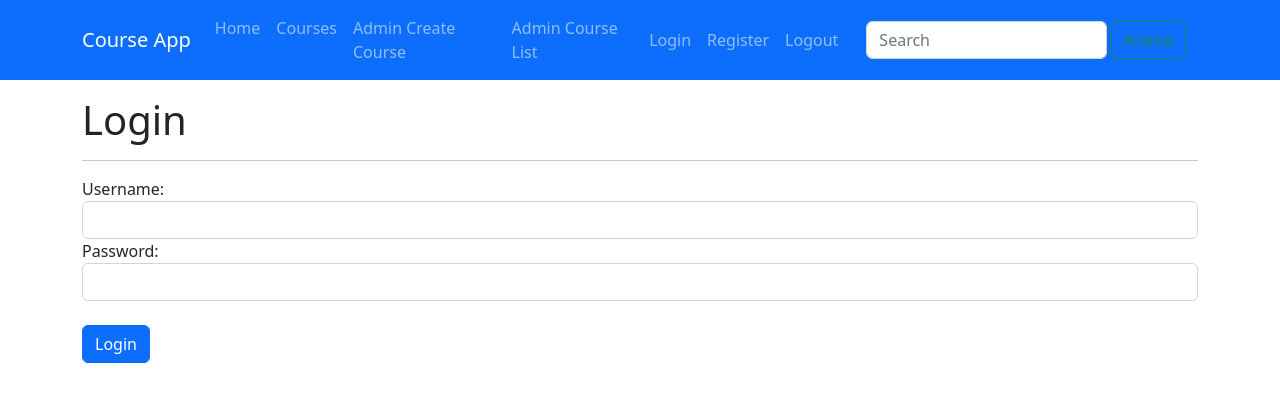
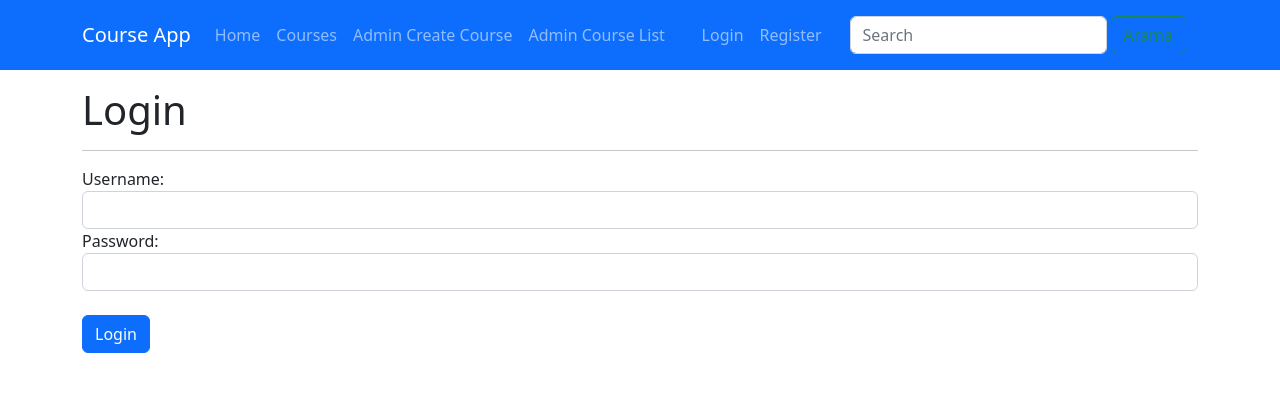
Before and after one commit to Abdulkadir2516/Django_project_course, a Django app: page /account/login in a window 1280 px wide. Shown: the top 402 px of the page. Run offline with Django 4.2, Linux system fonts and the light colour scheme; some libraries are stand-ins or nearby versions.

Commit message:
Enhance user authentication flow: update navigation for logged-in users and improve login/logout handling

```diff
--- a/courseapp/account/views.py
+++ b/courseapp/account/views.py
@@ -3,6 +3,10 @@ from django.contrib.auth import authenticate, login, logout
 # Create your views here.
 
 def user_login(request):
+    if request.user.is_authenticated:
+        return redirect('index')
+
+
     if request.method == 'POST':
         username = request.POST.get('username')
         password = request.POST.get('password')
@@ -21,4 +25,5 @@ def user_register(request):
     return render(request, 'account/register.html')
 
 def user_logout(request):
+    logout(request)
     return redirect('index')
--- a/courseapp/templates/partials/_nav.html
+++ b/courseapp/templates/partials/_nav.html
@@ -26,15 +26,24 @@
                 </ul>
 
                 <ul class="navbar-nav me-2">
-                    <li class="nav-item">
-                        <a class="nav-link" href="{% url "user_login" %}">Login</a>
-                    </li>
-                    <li class="nav-item">
-                        <a class="nav-link" href="{% url "user_register" %}">Register</a>
-                    </li>
-                    <li class="nav-item">
+                    {% if user.is_authenticated %}
+                        <li class="nav-item">
+                        <a class="nav-link" href="#">Hoşgeldin, {{user.username}}</a>
+                        </li>
+                        <li class="nav-item">
                         <a class="nav-link" href="{% url 'user_logout' %}">Logout</a>
-                    </li>
+                        </li>
+                    {% else %}
+                        <li class="nav-item">
+                            <a class="nav-link" href="{% url "user_login" %}">Login</a>
+                        </li>
+                        <li class="nav-item">
+                            <a class="nav-link" href="{% url "user_register" %}">Register</a>
+                        </li>
+                    {% endif %}
+
+
+
 
             </div>
 
```
